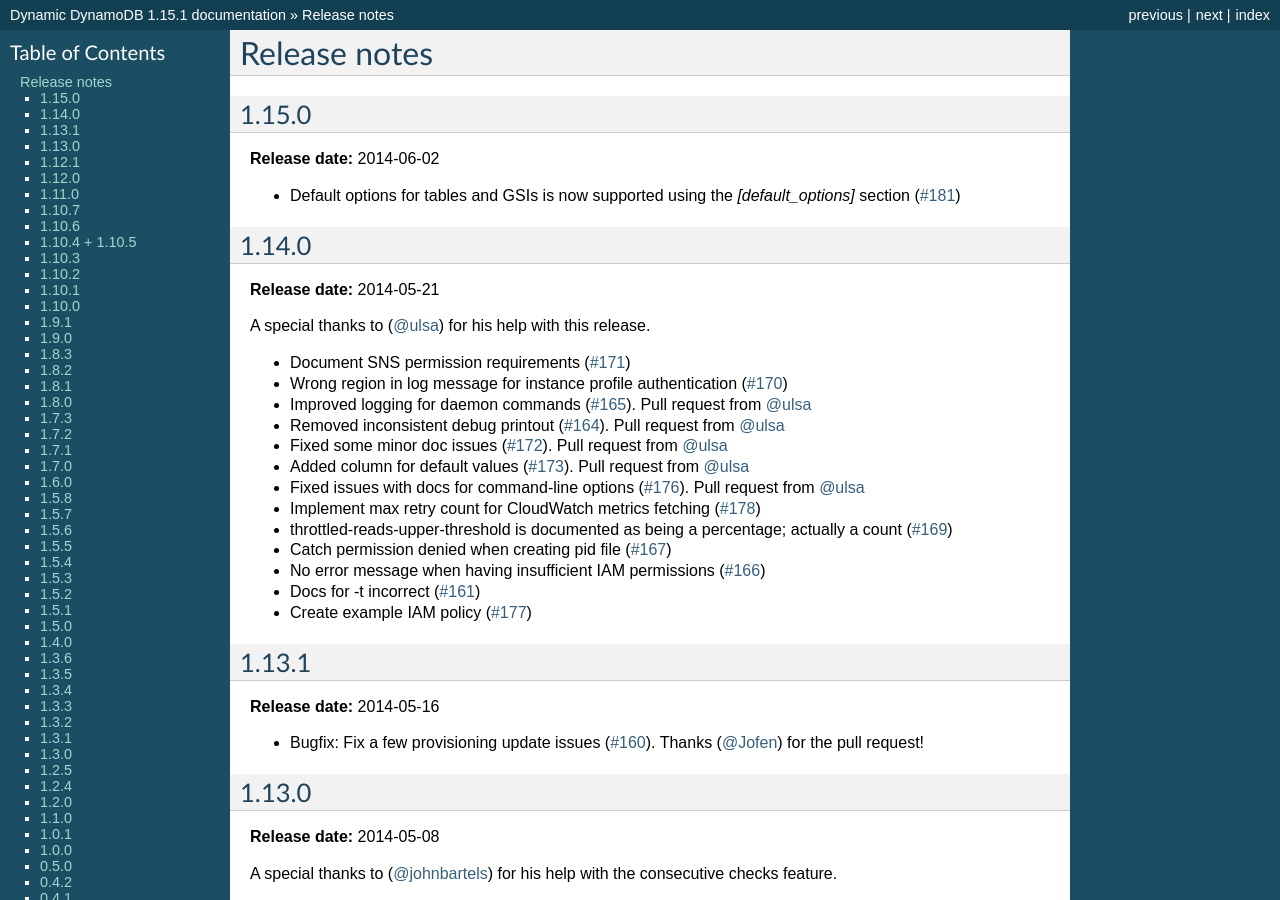
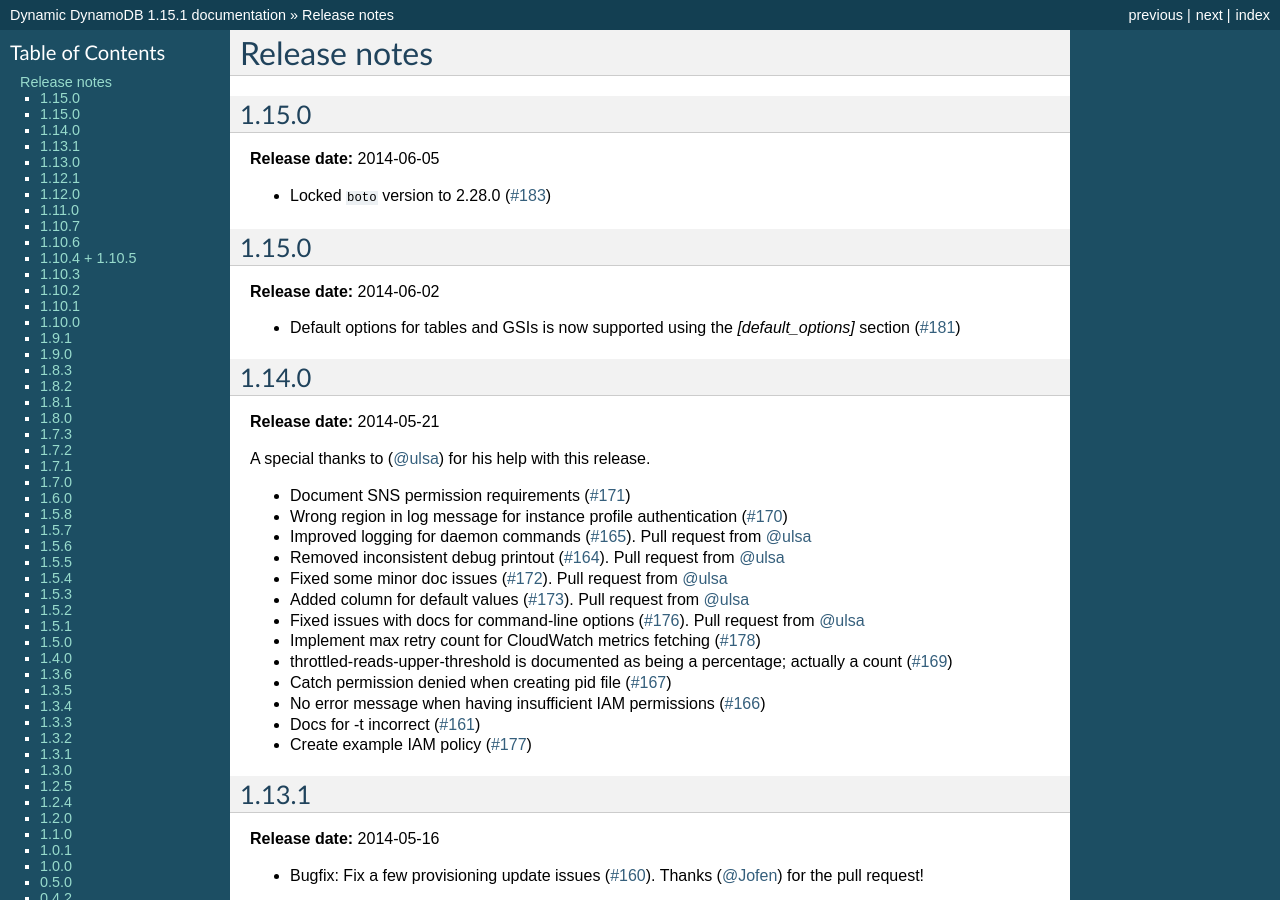
Before and after one commit to sebdah/dynamic-dynamodb, a Sphinx documentation site: the page built from docs/release_notes.rst, in a window 1280 px wide and 900 px high. Built offline with Sphinx 7.4.7, drawn with Linux system fonts in a browser that asks for light colours.

Commit message:
Updated release notes for 1.15.1

```diff
--- a/docs/release_notes.rst
+++ b/docs/release_notes.rst
@@ -1,5 +1,12 @@
 Release notes
 =============
+
+1.15.0
+------
+
+**Release date:** 2014-06-05
+
+- Locked ``boto`` version to 2.28.0 (`#183 <https://github.com/sebdah/dynamic-dynamodb/issues/183>`__)
 
 1.15.0
 ------
```
